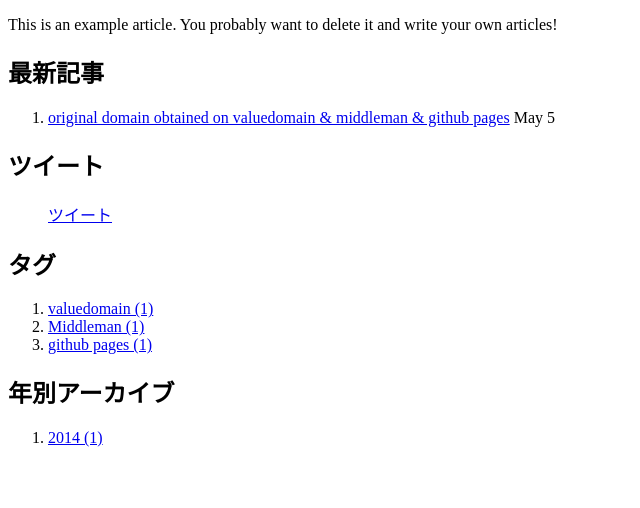
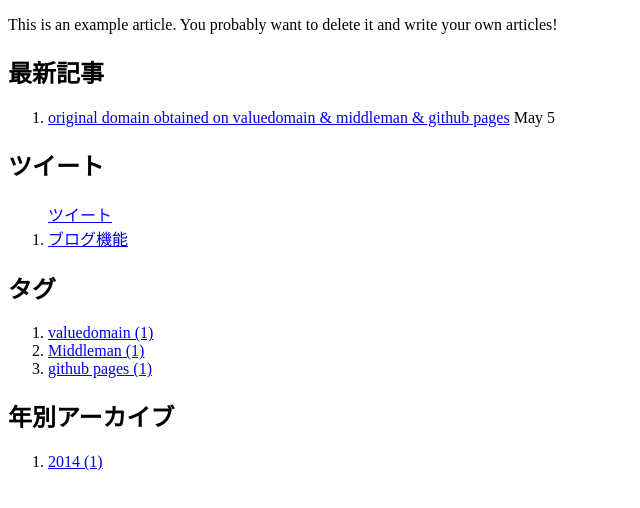
Before and after one commit to erutaso/erutaso.github.io, a plain HTML site: page 2012-01-01-example-article/index.html in a window 1280 px wide. Shown: the whole page, without its empty margins (0-640 px from the left). Drawn offline with Linux system fonts and the light colour scheme.

Commit message:
Automated commit at 2014-05-05 09:35:14 UTC by middleman-deploy 0.2.3

```diff
--- a/2012-01-01-example-article/index.html
+++ b/2012-01-01-example-article/index.html
@@ -26,6 +26,8 @@
 	<a href="https://twitter.com/share" class="twitter-share-button" data-via="murakamiginko" data-lang="ja">ツイート</a>
 	<script>!function(d,s,id){var js,fjs=d.getElementsByTagName(s)[0],p=/^http:/.test(d.location)?'http':'https';if(!d.getElementById(id)){js=d.createElement(s);js.id=id;js.src=p+'://platform.twitter.com/widgets.js';fjs.parentNode.insertBefore(js,fjs);}}(document, 'script', 'twitter-wjs');</script>
 
+	<li><a href="/zohozohoverify/verifyforzoho.html">ブログ機能</a></li>
+
       </ol>
 
       <h2>タグ</h2>
```
Also changed, not shown: blog/2014/05/05/index.html (+2 -0 lines), blog/2014/05/05/original-domain-obtained-on-valuedomain-middleman-github-pages/index.html (+2 -0 lines), blog/2014/05/index.html (+2 -0 lines), blog/2014/index.html (+2 -0 lines), blog/tags/github-pages/index.html (+2 -0 lines), blog/tags/middleman/index.html (+2 -0 lines), blog/tags/valuedomain/index.html (+2 -0 lines), index.html (+2 -0 lines).
